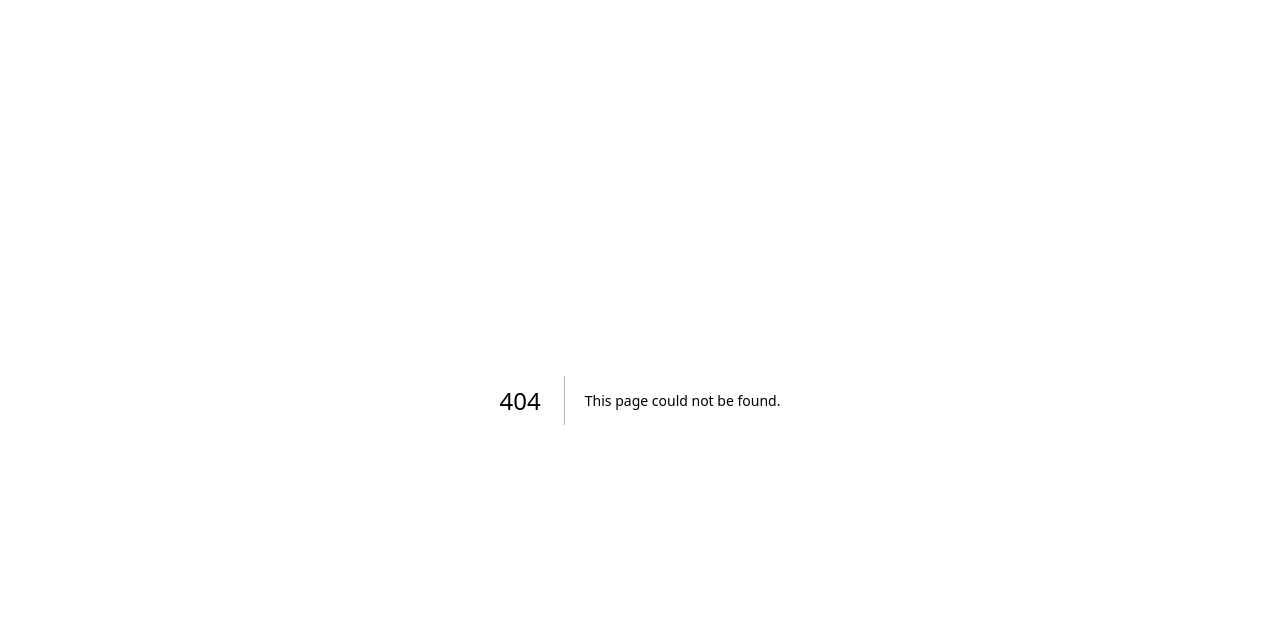
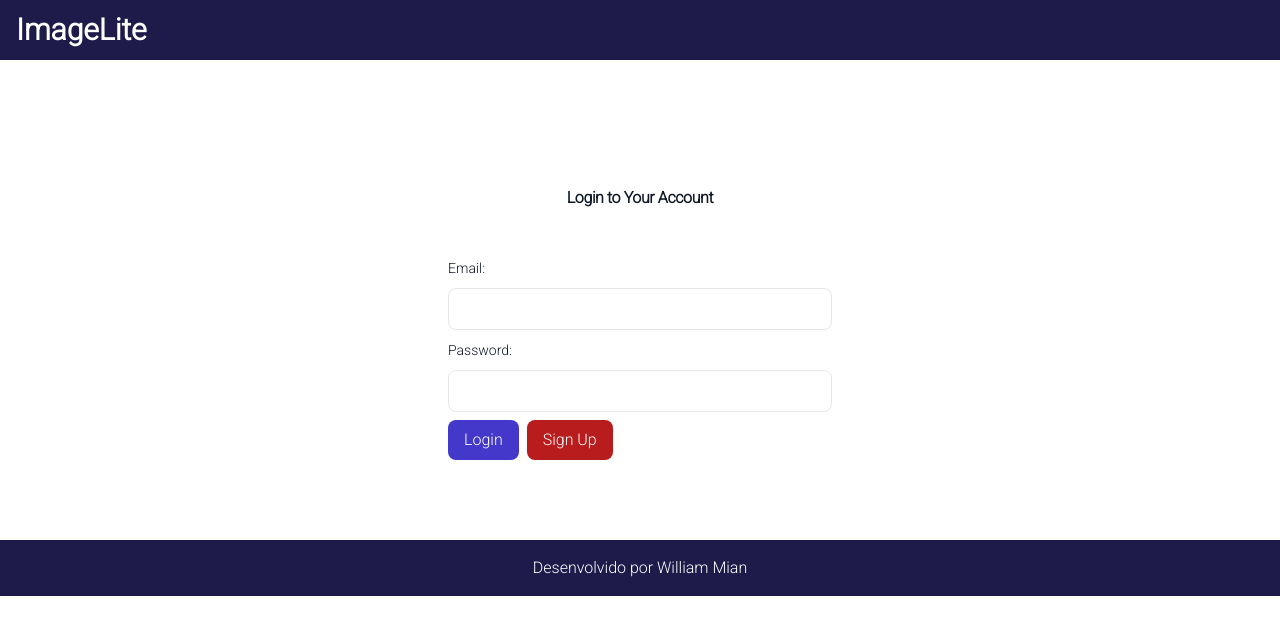
Before and after one commit to williammian/imagelite, a Next.js app in the folder imagelite/: page /login in a window 1280 px wide. Before the commit this address had no page. Shown: the top 634 px of the page. Built offline with nearby package versions, Linux system fonts and the light colour scheme.

Commit message:
pagina de login e cadastro de usuarios

```diff
--- a/imagelite/src/app/galeria/page.tsx
+++ b/imagelite/src/app/galeria/page.tsx
@@ -2,7 +2,7 @@
 
 import { Template, ImageCard, Button, InputText, useNotification } from '@/components'
 import { Image } from '@/resources/image/image.resource'
-import { useImageService } from '@/resources/image/image.service'
+import { useImageService } from '@/resources'
 import { useState } from 'react';
 
 import Link from 'next/link';
--- /dev/null
+++ b/imagelite/src/app/login/formSchema.ts
@@ -0,0 +1,16 @@
+import * as Yup from 'yup'
+
+export interface LoginForm {
+    name?: string;
+    email: string;
+    password: string;
+    passwordMatch?: string;
+}
+
+export const validationSchema  = Yup.object().shape({
+    email: Yup.string().trim().required('Email is required!').email('Invalid Email!'),
+    password: Yup.string().required('Password is required').min(8, 'Password must have at least 8 characters!'),
+    passwordMatch: Yup.string().oneOf( [Yup.ref('password')], 'Password must match!' )
+})
+
+export const formSchema: LoginForm = { email: '', name: '', password: '', passwordMatch: '' }
--- /dev/null
+++ b/imagelite/src/app/login/page.tsx
@@ -0,0 +1,154 @@
+'use client'
+
+import { Template, RenderIf, InputText, Button, FieldError, useNotification } from '@/components'
+import { useState } from 'react'
+import { LoginForm, formSchema, validationSchema } from './formSchema'
+import { useFormik } from 'formik'
+import { useAuth } from '@/resources'
+import { useRouter } from 'next/navigation'
+import { AccessToken, Credentials, User } from '@/resources/user/users.resources'
+
+export default function Login(){
+
+    const [loading, setLoading] = useState<boolean>(false);
+    const [newUserState, setNewUserState] = useState<boolean>(false);
+
+    const auth = useAuth();
+    const notification = useNotification();
+    const router = useRouter();
+
+    const { values, handleChange, handleSubmit, errors, resetForm } = useFormik<LoginForm>({
+        initialValues: formSchema,
+        validationSchema: validationSchema,
+        onSubmit: onSubmit
+    });
+
+    async function onSubmit(values: LoginForm){
+        if(!newUserState) {
+
+            //Efetuando login
+            const credentials: Credentials = { email: values.email, password: values.password }
+            try {
+                setLoading(true);
+                const accessToken: AccessToken = await auth.authenticate(credentials);
+                //auth.initSession(accessToken);
+                router.push("/galeria")
+            } catch(error: any){
+                const message = error?.message;
+                notification.notify(message, "error")
+            } finally {
+                setLoading(false);
+            }
+
+        } else {
+
+            //Cadastrando novo usuário
+            const user: User = { email: values.email, name: values.name, password: values.password }
+            try {
+                setLoading(true);
+                await auth.save(user);
+                notification.notify("Success on saving user!", "success");
+                resetForm();
+                setNewUserState(false);
+            } catch(error: any){
+                const message = error?.message;
+                notification.notify(message, "error")
+            } finally {
+                setLoading(false);
+            }
+
+        }
+    }
+
+    return(
+        <Template loading={loading}>
+            <div className='flex min-h-full flex-1 flex-col justify-center px-6 py-12 lg:px-8'>
+
+                <div className='sm:mx-auto sm:w-full sm:max-w-sm'>
+                    <h2 className='mt-10 text-center text-1xl font-bold leading-9 tracking-tight text-gray-900'>
+                        { newUserState ? 'Create New User' : 'Login to Your Account' }
+                    </h2>
+                </div>
+
+                <div className='mt-10 sm:mx-auto sm:w-full sm:max-w-sm'>
+                    <form onSubmit={handleSubmit} className='space-y-2'>
+
+                        <RenderIf condition={newUserState}>
+                            <div>
+                                <label className='block text-sm font-medium leading-6 text-gray-900'>Name: </label>
+                            </div>
+                            <div className='mt-2'>
+                                <InputText style='w-full'
+                                           id='name'
+                                           value={values.name}
+                                           onChange={handleChange}/>
+                                <FieldError error={errors.name} />
+                            </div>
+                        </RenderIf>
+
+                        <div>
+                            <label className='block text-sm font-medium leading-6 text-gray-900'>Email: </label>
+                        </div>
+                        <div className='mt-2'>
+                            <InputText style='w-full'
+                                       id='email'
+                                       value={values.email}
+                                       onChange={handleChange}/>
+                            <FieldError error={errors.email} />
+                        </div>
+
+                        <div>
+                            <label className='block text-sm font-medium leading-6 text-gray-900'>Password: </label>
+                        </div>
+                        <div className='mt-2'>
+                            <InputText style='w-full'
+                                       type="password"
+                                       id='password'
+                                       value={values.password}
+                                       onChange={handleChange}/>
+                            <FieldError error={errors.password} />
+                        </div>
+
+                        <RenderIf condition={newUserState}>
+                            <div>
+                                <label className='block text-sm font-medium leading-6 text-gray-900'>Repeat Password: </label>
+                            </div>
+                            <div className='mt-2'>
+                                <InputText style='w-full'
+                                           type="password"
+                                           id='passwordMatch'
+                                           value={values.passwordMatch}
+                                           onChange={handleChange}/>
+                                <FieldError error={errors.passwordMatch} />
+                            </div>
+                        </RenderIf>
+
+                        <div>
+                            <RenderIf condition={newUserState}>
+                                <Button type='submit'
+                                        style='bg-indigo-700 hover:bg-indigo-500'
+                                        label='Save' />
+                                <Button type='button'
+                                        style='bg-red-700 hover:bg-red-500 mx-2'
+                                        label='Cancel'
+                                        onClick={event => setNewUserState(false)} />
+                            </RenderIf>
+
+                            <RenderIf condition={!newUserState}>
+                                <Button type='submit'
+                                        style='bg-indigo-700 hover:bg-indigo-500'
+                                        label='Login' />
+                                <Button type='button'
+                                        style='bg-red-700 hover:bg-red-500 mx-2'
+                                        label='Sign Up'
+                                        onClick={event => setNewUserState(true)} />
+                            </RenderIf>
+                        </div>
+
+                    </form>
+                </div>
+
+            </div>
+        </Template>
+    )
+}
--- a/imagelite/src/components/input/InputText.tsx
+++ b/imagelite/src/components/input/InputText.tsx
@@ -6,13 +6,14 @@ interface InputTextProps {
     placeholder?: string;
     id?: string;
     value?: string;
+    type?: string;
 }
 
 export const InputText: React.FC<InputTextProps> = ({
-    style, ...outrasProps
+    style, type= "text", ...outrasProps
 } : InputTextProps) => {
     return (
-        <input type="text"
+        <input type={type}
                {...outrasProps}
                className={`${style} border px-3 py-2 rounded-lg text-gray-900`} />
     )
--- /dev/null
+++ b/imagelite/src/resources/index.ts
@@ -0,0 +1,2 @@
+export { useImageService } from './image/image.service'
+export { useAuth } from './user/authentication.service'
--- /dev/null
+++ b/imagelite/src/resources/user/authentication.service.ts
@@ -0,0 +1,42 @@
+import { AccessToken, Credentials, User, UserSessionToken } from './users.resources'
+
+class AuthService {
+    baseURL: string = 'http://localhost:8080/v1/users';
+    static AUTH_PARAM: string = "_auth";
+
+    async authenticate(credentials: Credentials) : Promise<AccessToken> {
+        const response = await fetch(this.baseURL + "/auth", {
+            method: 'POST',
+            body: JSON.stringify(credentials),
+            headers: {
+                "Content-Type": "application/json"
+            }
+        });
+
+        if(response.status == 401){
+            throw new Error("User or password are incorrect!");
+        }
+
+        return await response.json();
+    }
+
+    async save(user: User) : Promise<void> {
+        const response = await fetch(this.baseURL, {
+            method: 'POST',
+            body: JSON.stringify(user),
+            headers: {
+                "Content-Type": "application/json"
+            }
+        });
+
+        //console.log("Response Auth.save: ", response);
+
+        if(response.status == 409){
+            const responseError = await response.json();
+            //console.log("Json error: ", responseError);
+            throw new Error(responseError.error);
+        }
+    }
+}
+
+export const useAuth = () => new AuthService();
```
Also changed, not shown: imagelite/src/resources/user/users.resources.ts (added, +21 -0 lines).
